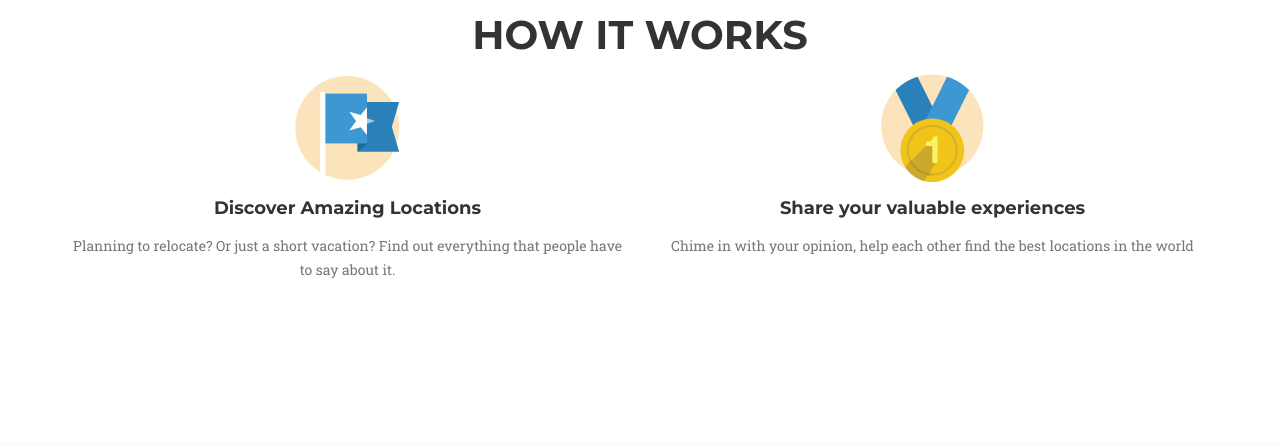
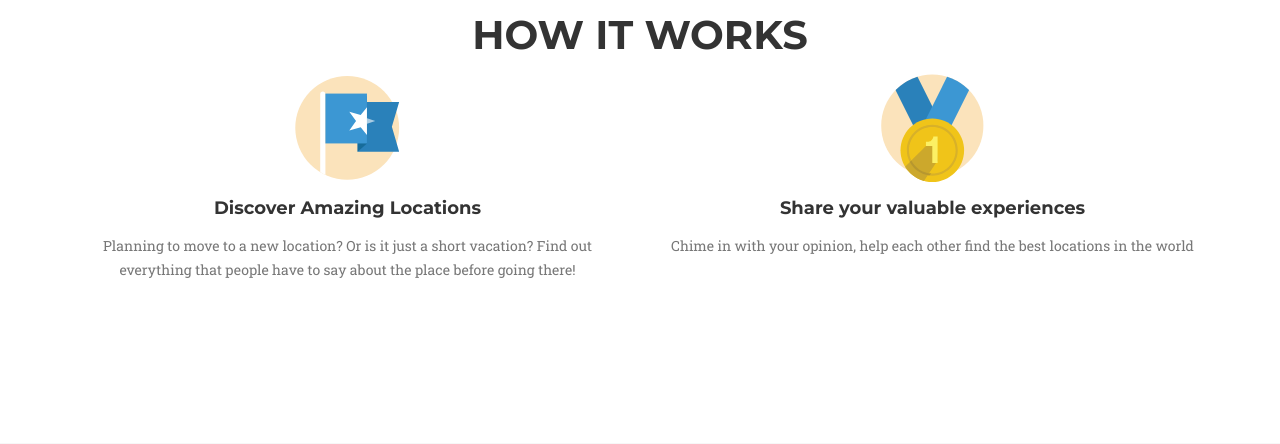
Before and after one commit to pranavjindal/coffeedapp, a Django app: page / in a window 1280 px wide. Shown: the part 975-1419 px from the top of the page. Run offline with Django 3.2, Linux system fonts and the light colour scheme; some libraries are stand-ins or nearby versions; some web fonts are replaced.

Commit message:
Minor change in html

```diff
--- a/templates/base/index.html
+++ b/templates/base/index.html
@@ -103,7 +103,7 @@
                 <div class="col-md-6">
                     <img class="coffeed-svg-icon" src="{% static "img/svg/python_flag.svg" %}"></img>
                     <h4 class="service-heading">Discover Amazing Locations</h4>
-                    <p class="text-muted">Planning to relocate? Or just a short vacation? Find out everything that people have to say about it.</p>
+                    <p class="text-muted">Planning to move to a new location? Or is it just a short vacation? Find out everything that people have to say about the place before going there!</p>
                 </div>
                 <div class="col-md-6">
                    <img class="coffeed-svg-icon" src="{% static "img/svg/python_badge.svg" %}"></img>
```
